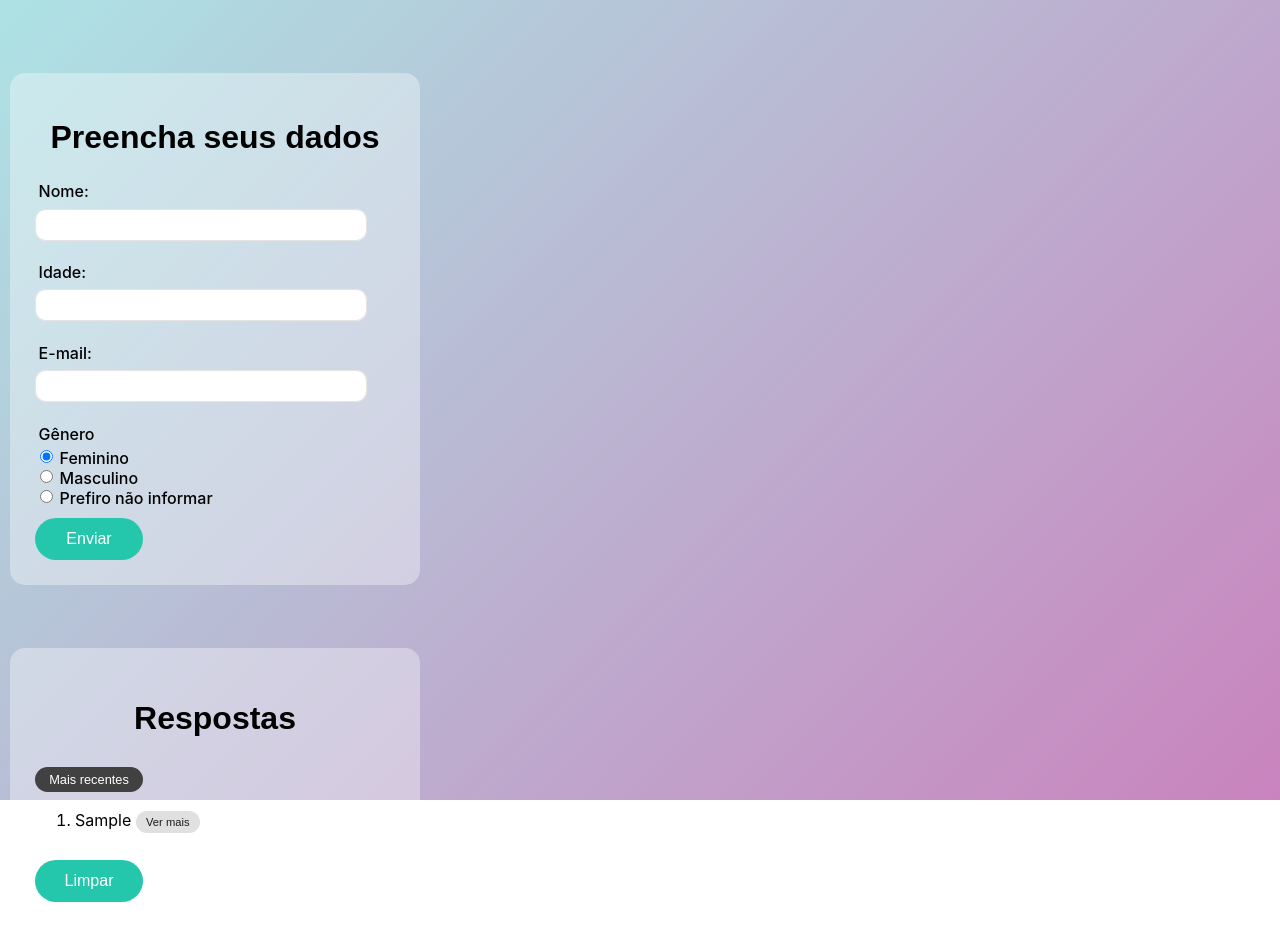
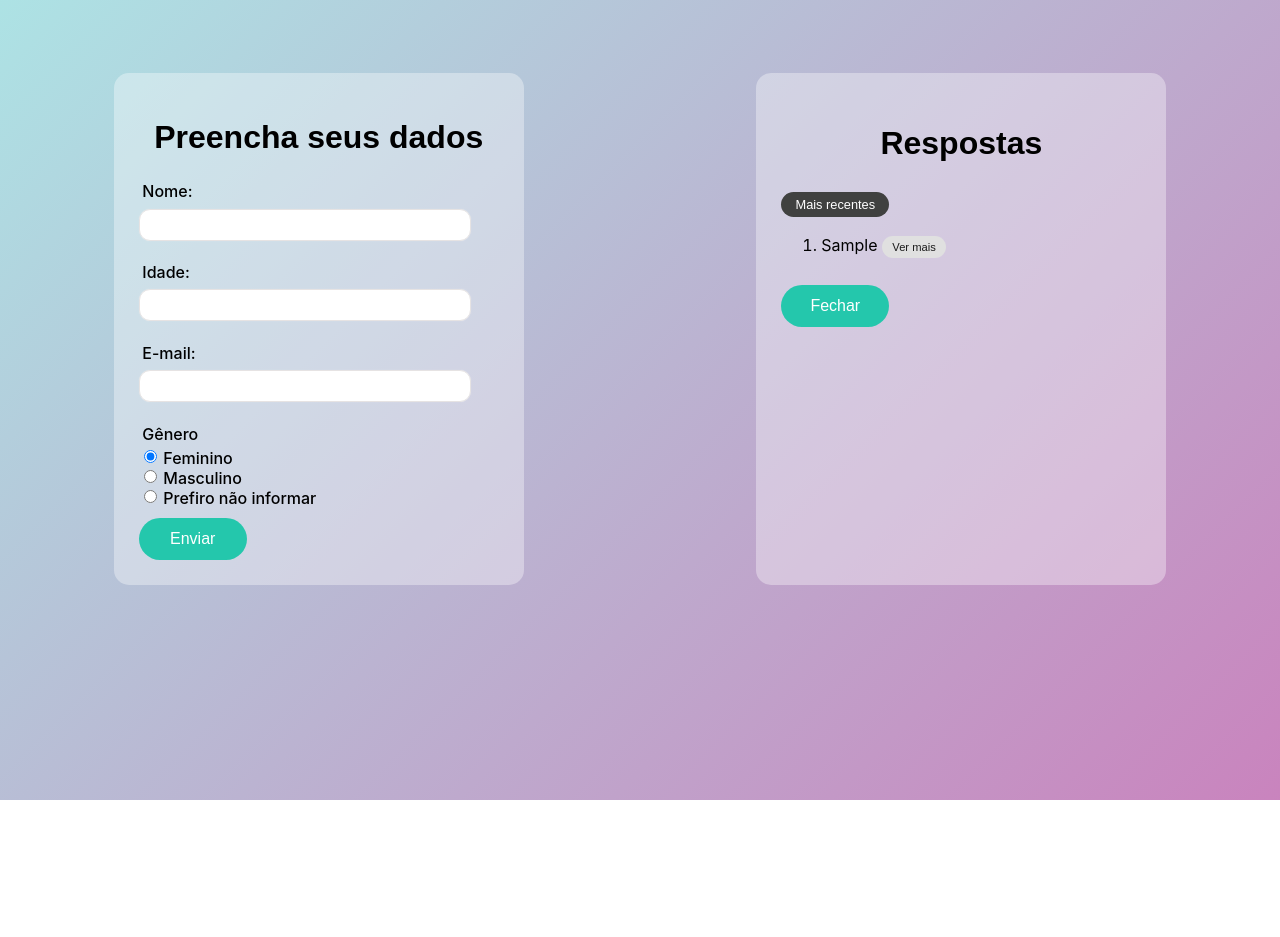
Before and after one commit to casscannelle/formularioreact, a React (Create React App) app: page / in a window 1280 px wide. Both pictures are taken after typing "Sample", "5", "name@example.com" into the empty fields and a click on the button "Enviar". After the commit the page ends 800 px from the top, so only its background shows below. Built offline with nearby package versions, Linux system fonts and the light colour scheme.

Commit message:
ajustes container

```diff
--- a/src/components/form/form.js
+++ b/src/components/form/form.js
@@ -75,7 +75,7 @@ function Form() {
 
 
   return (
-    <>
+    <div className='container-wrapper'>
       <div className='container-form'>
         <form>
         <h1 className='form_h1'>Preencha seus dados</h1>
@@ -127,7 +127,7 @@ function Form() {
               ))}
             </ol>
             <button className='btn' onClick={hideAnswers}>
-              Limpar
+              Fechar
             </button>
           </div>
         )}
@@ -157,7 +157,7 @@ function Form() {
           </div>
         </div>
       )}
-    </>
+    </div>
   );
 }
 
```
